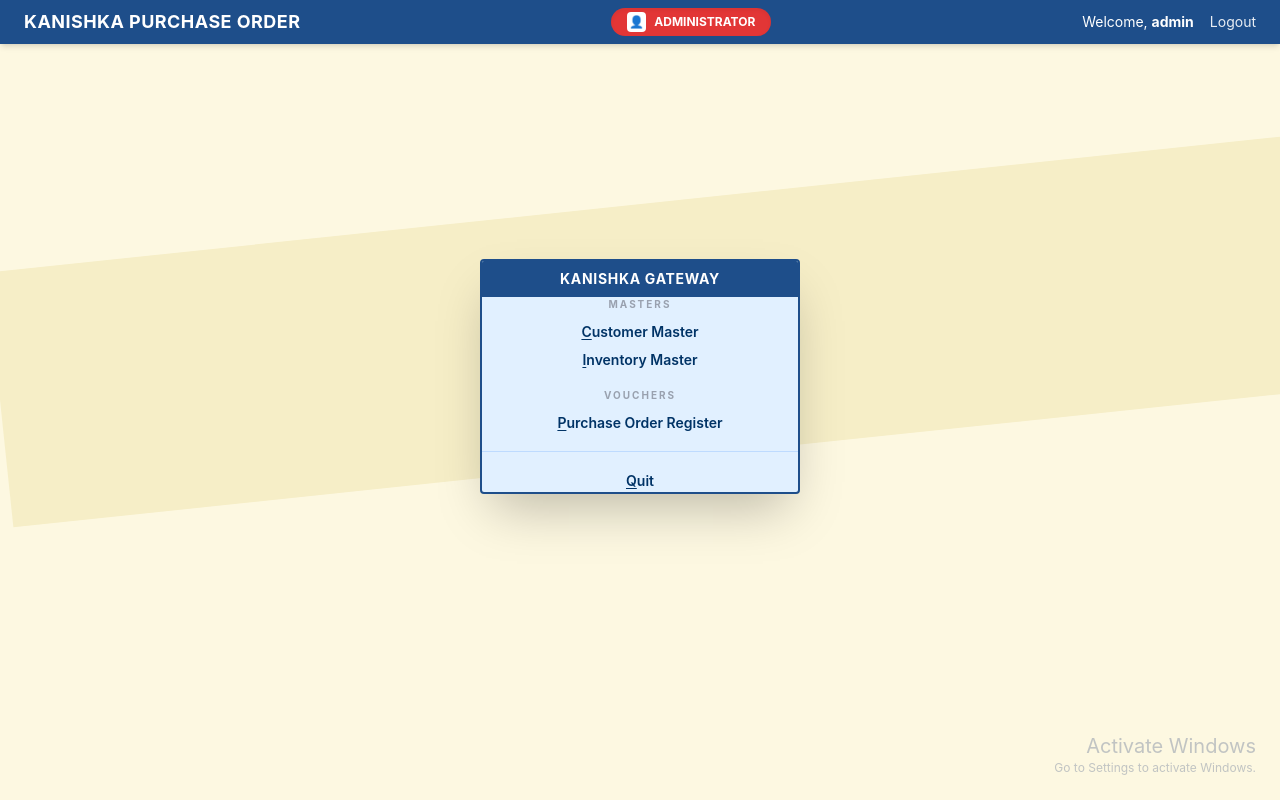
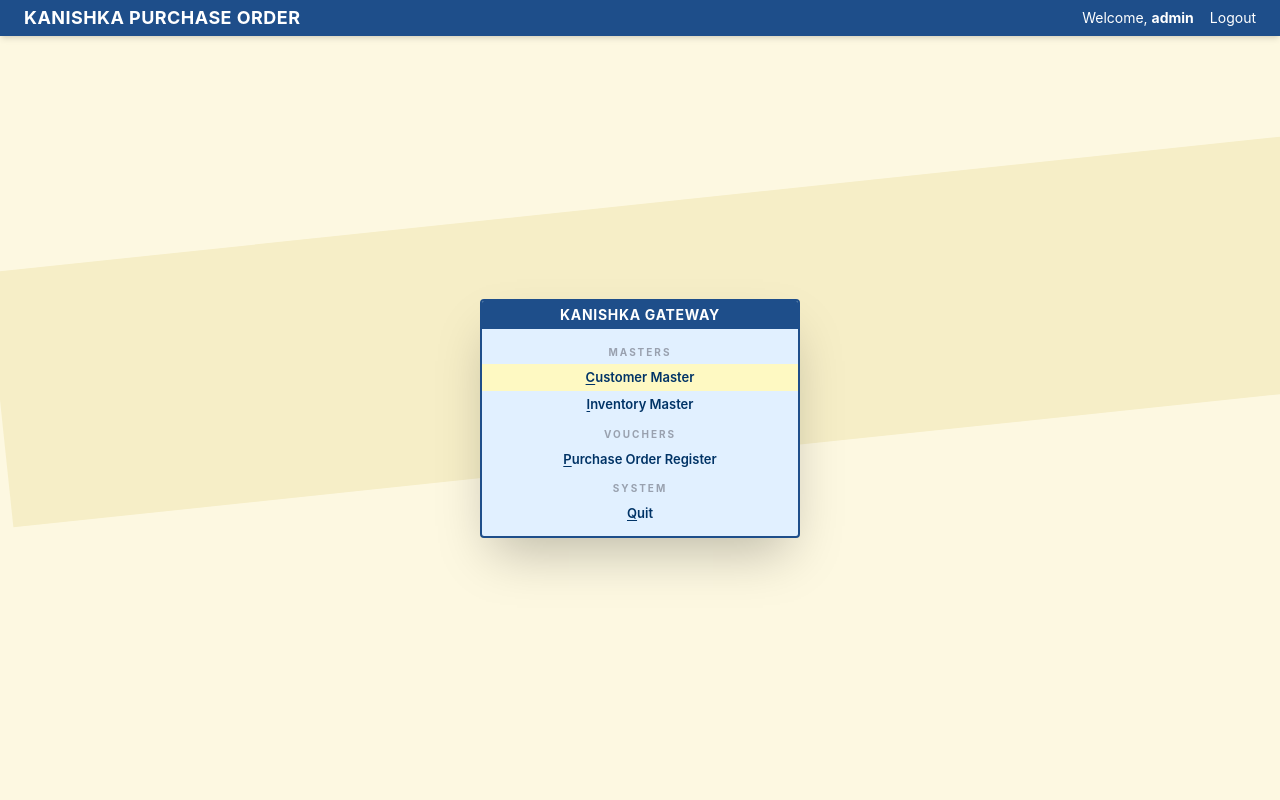
Before and after one commit to alibabakutty/kanishka_frontend_with_docker, a React (Vite) app: page /gateway in a window 1280 px wide. Built offline with nearby package versions, Linux system fonts and the light colour scheme; sample sign-in values are in the browser's storage.

Commit message:
now also finish for fully read only purchase order now master read only or purchase order update

```diff
--- a/src/components/fetch/FetchPurchaseOrder.jsx
+++ b/src/components/fetch/FetchPurchaseOrder.jsx
@@ -28,6 +28,12 @@ const FetchPurchaseOrder = () => {
   }, [searchTerm]);
 
   const handleKeyDown = useCallback((e) => {
+    if (e.key === 'Escape'){
+      e.preventDefault();
+      navigate(-1);
+      return;
+    }
+
     if (filteredOrders.length === 0) return;
 
     if (e.key === 'ArrowDown') {
--- a/src/components/gateway/GatewayPage.jsx
+++ b/src/components/gateway/GatewayPage.jsx
@@ -1,135 +1,101 @@
-import React, { useEffect } from 'react';
+import React, { useEffect, useState, useCallback } from 'react';
 import { useNavigate } from 'react-router-dom';
 
 const GatewayPage = () => {
   const navigate = useNavigate();
 
+  // 1. Flatten the menu items for easier indexing
+  const menuItems = [
+    { section: 'MASTERS', label: 'Customer Master', hotkey: 'C', path: '/customers' },
+    { section: 'MASTERS', label: 'Inventory Master', hotkey: 'I', path: '/inventory' },
+    { section: 'VOUCHERS', label: 'Purchase Order Register', hotkey: 'P', path: '/fetch_purchase_order' },
+    { section: 'SYSTEM', label: 'Quit', hotkey: 'Q', isQuit: true },
+  ];
+
+  const [selectedIndex, setSelectedIndex] = useState(0);
+
   useEffect(() => {
     const token = localStorage.getItem('token');
-    if (!token) {
-      // if no token exists, kick them back to login immediately
-      navigate('/login')
-    }
+    if (!token) navigate('/login');
   }, [navigate]);
 
-  const handleLogout = async () => {
-    // 1. Retrieve and Verify the token format before sending
+  const handleLogout = useCallback(async () => {
     const token = localStorage.getItem('token');
-    console.log('Token found in storage:', token ? "Yes (length: " + token.length + ")" : "No");
-
-    // GUARD: Only call API if token is a real string and not "undefined" or "null"
-    const isValidToken = token && token !== "undefined" && token !== "null" && token.includes(".");
-
-    if (isValidToken) {
-      console.log('Sending logout request to backend...');
+    if (token && token.includes(".")) {
       try {
-        const response = await fetch('http://localhost:8080/api/auth/logout', {
+        await fetch('http://localhost:8080/api/auth/logout', {
           method: 'POST',
-          headers: {
-            'Authorization': `Bearer ${token}`,
-            'Content-Type': 'application/json'
-          },
+          headers: { 'Authorization': `Bearer ${token}` },
         });
-        console.log('Logout API Status:', response.status);
-      } catch (error) {
-        console.error('Logout API failed (Backend might be down):', error);
-      }
-    } else {
-      console.warn('Logout API skipped: Token was missing or malformed (preventing 403 error)');
+      } catch (error) { console.error('Logout failed', error); }
     }
-
-    // 2. Finalize local cleanup
-    console.log('Clearing local storage and redirecting...');
     localStorage.removeItem('token');
     navigate('/login');
-  };
+  }, [navigate]);
 
-  const menuItems = [
-    {
-      section: 'MASTERS', links: [
-        { label: 'Customer Master', hotkey: 'C' },
-        { label: 'Inventory Master', hotkey: 'I' },
-      ]
-    },
-    {
-      section: 'VOUCHERS', links: [
-        // { label: 'Kanishka Purchase Order', hotkey: 'K' },
-        { label: 'Purchase Order Register', hotkey: 'P', path: '/fetch_purchase_order' },
-      ]
-    },
-  ];
+  // 2. Keyboard Logic
+  useEffect(() => {
+    const handleKeyDown = (e) => {
+      if (e.key === 'ArrowDown') {
+        setSelectedIndex((prev) => (prev + 1) % menuItems.length);
+      } else if (e.key === 'ArrowUp') {
+        setSelectedIndex((prev) => (prev - 1 + menuItems.length) % menuItems.length);
+      } else if (e.key === 'Enter') {
+        const currentItem = menuItems[selectedIndex];
+        if (currentItem.isQuit) handleLogout();
+        else if (currentItem.path) navigate(currentItem.path);
+      }
+    };
+
+    window.addEventListener('keydown', handleKeyDown);
+    return () => window.removeEventListener('keydown', handleKeyDown);
+  }, [selectedIndex, navigate, handleLogout, menuItems]);
 
   return (
     <div className="min-h-screen w-full flex flex-col bg-[#fdf8e1] relative overflow-hidden">
-
-      {/* --- BACKGROUND DECORATION (Diagonal Stripe) --- */}
       <div className="absolute inset-0 z-0 pointer-events-none">
         <div className="absolute top-1/2 left-0 w-[200%] h-64 bg-[#f6eec7] -rotate-6 -translate-y-1/2 origin-left"></div>
       </div>
 
-      {/* --- TOP NAVIGATION BAR --- */}
-      <header className="z-10 bg-[#1e4e8a] text-white px-6 py-2 flex items-center justify-between shadow-md">
-        <h1 className="text-lg font-bold tracking-wide uppercase">
-          Kanishka Purchase Order
-        </h1>
-
-        {/* Administrator Badge */}
-        <div className="bg-[#e23636] px-4 py-1 rounded-full flex items-center gap-2 text-xs font-bold uppercase shadow-inner">
-          <span className="bg-white text-[#e23636] rounded-sm p-0.5">👤</span>
-          Administrator
-        </div>
-
+      <header className="z-10 bg-[#1e4e8a] text-white px-6 py-1 flex items-center justify-between shadow-md">
+        <h1 className="text-lg font-bold tracking-wide uppercase">Kanishka Purchase Order</h1>
         <div className="flex items-center gap-4 text-sm">
-          <span>Welcome, <strong className="text-white">admin</strong></span>
-          <button onClick={handleLogout} className="hover:underline opacity-90">Logout</button>
+          <span>Welcome, <strong>admin</strong></span>
+          <button onClick={handleLogout} className="hover:underline">Logout</button>
         </div>
       </header>
 
-      {/* --- MAIN CONTENT (Centered Menu) --- */}
       <main className="flex-1 z-10 flex items-center justify-center p-4">
-
         <div className="w-full max-w-xs bg-[#e1f0ff] border-2 border-[#1e4e8a] shadow-2xl rounded-sm overflow-hidden">
-          {/* Menu Header */}
-          <div className="bg-[#1e4e8a] text-white py-2 text-center font-bold text-sm uppercase tracking-wider">
+          <div className="bg-[#1e4e8a] text-white py-1 text-center font-bold text-sm uppercase tracking-wider">
             Kanishka Gateway
           </div>
 
-          {/* Menu Items */}
-          <div className=" space-y-4 text-center">
-            {menuItems.map((group, idx) => (
-              <div key={idx}>
-                <h3 className="text-gray-400 text-[10px] font-bold tracking-[0.2em] mb-2 uppercase">
-                  {group.section}
-                </h3>
-                <ul className="space-y-1">
-                  {group.links.map((link, i) => (
-                    <li key={i} onClick={() => link.path && navigate(link.path)} className="text-[#003366] text-sm font-semibold hover:bg-yellow-100 cursor-pointer py-0.5">
-                      <span className="underline decoration-1 underline-offset-2">{link.hotkey}</span>
-                      {link.label.substring(1)}
-                    </li>
-                  ))}
-                </ul>
-              </div>
+          <div className="py-2 text-center">
+            {menuItems.map((item, idx) => (
+              <React.Fragment key={idx}>
+                {/* Section Header (Show only if first item in section) */}
+                {(idx === 0 || menuItems[idx - 1].section !== item.section) && (
+                  <h3 className="text-gray-400 text-[10px] font-bold tracking-[0.2em] mt-2 mb-1 uppercase">
+                    {item.section}
+                  </h3>
+                )}
+
+                <div
+                  onClick={() => item.isQuit ? handleLogout() : navigate(item.path)}
+                  className={`
+                    text-[#003366] text-[13px] font-semibold cursor-pointer py-1 transition-colors
+                    ${selectedIndex === idx ? 'bg-yellow-100' : 'hover:bg-yellow-100'}
+                  `}
+                >
+                  <span className="underline decoration-1 underline-offset-2">{item.hotkey}</span>
+                  {item.label.substring(1)}
+                </div>
+              </React.Fragment>
             ))}
-
-            {/* Quit Option */}
-            <div className="pt-4 border-t border-blue-200">
-              <button className="text-[#003366] text-sm font-semibold hover:bg-yellow-100 w-full">
-                <span className="underline decoration-1 underline-offset-2">Q</span>uit
-              </button>
-            </div>
           </div>
         </div>
       </main>
-
-      {/* --- FOOTER (Activate Windows Text) --- */}
-      <footer className="z-10 p-6 text-right">
-        <div className="text-gray-400/60 select-none">
-          <p className="text-xl">Activate Windows</p>
-          <p className="text-xs">Go to Settings to activate Windows.</p>
-        </div>
-      </footer>
-
     </div>
   );
 };
--- a/src/components/purchase_order/PurchaseOrder.jsx
+++ b/src/components/purchase_order/PurchaseOrder.jsx
@@ -114,16 +114,16 @@ const PurchaseOrder = () => {
         }
     }, [id]);
 
-    const handleInputChange = (e, rowIndex) => {
-        const { value, name } = e.target;
-        const updatedData = [...tableData];
-        updatedData[rowIndex][name] = value;
-        setTableData(updatedData);
-        if (name === 'description') {
-            const selectedProductItem = stockItem.filter((item) => item.label.toLowerCase().includes(value.toLowerCase()))
-            setFilterdStockItem(selectedProductItem)
-        }
-    };
+    // const handleInputChange = (e, rowIndex) => {
+    //     const { value, name } = e.target;
+    //     const updatedData = [...tableData];
+    //     updatedData[rowIndex][name] = value;
+    //     setTableData(updatedData);
+    //     if (name === 'description') {
+    //         const selectedProductItem = stockItem.filter((item) => item.label.toLowerCase().includes(value.toLowerCase()))
+    //         setFilterdStockItem(selectedProductItem)
+    //     }
+    // };
 
     const handleKeyDown = (e, rowIndex, colIndex) => {
         if (e.key === "Enter" && e.target.value.trim() !== "") {
@@ -153,6 +153,21 @@ const PurchaseOrder = () => {
             }
         }
     };
+
+    useEffect(() => {
+        const handleGlobalKeyDown = (e) => {
+            if(e.key === 'Escape'){
+                if (showSubForm) {
+                    setShowSubForm(false)
+                } else {
+                    navigate(-1);
+                }
+            }
+        }
+        window.addEventListener('keydown', handleGlobalKeyDown);
+
+        return () => window.removeEventListener('keydown', handleGlobalKeyDown);
+    }, [navigate, showSubForm, showProduct]);
 
     const handleFormSubmit = async () => {
         const customerName = headerData.customerName;
--- a/src/routes/routeConfig.jsx
+++ b/src/routes/routeConfig.jsx
@@ -2,6 +2,8 @@ import FetchPurchaseOrder from "../components/fetch/FetchPurchaseOrder";
 import GatewayPage from "../components/gateway/GatewayPage";
 import Home from "../components/Home";
 import Login from "../components/login/LoginPage";
+import CustomerMaster from "../components/master/CustomerMaster";
+import InventoryMaster from "../components/master/InventoryMaster";
 import PurchaseOrder from "../components/purchase_order/PurchaseOrder";
 
 const routeConfig = [
@@ -10,7 +12,9 @@ const routeConfig = [
     { path: '/gateway', element: <GatewayPage /> },
     { path: '/purchase_order', element: <PurchaseOrder /> },
     { path: '/fetch_purchase_order', element: <FetchPurchaseOrder /> },
-    { path: '/update_purchase_order/:id', element: <PurchaseOrder /> }
+    { path: '/update_purchase_order/:id', element: <PurchaseOrder /> },
+    { path: '/customers', element: <CustomerMaster /> },
+    { path: '/inventory', element: <InventoryMaster /> }
 ];
 
 export default routeConfig;
```
